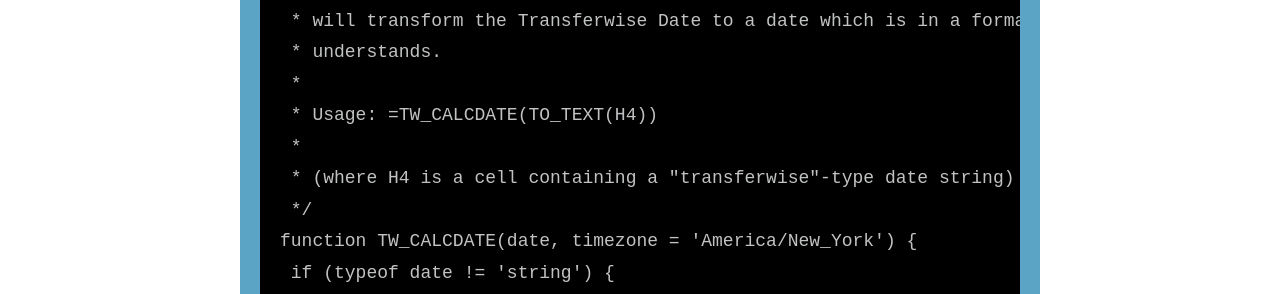
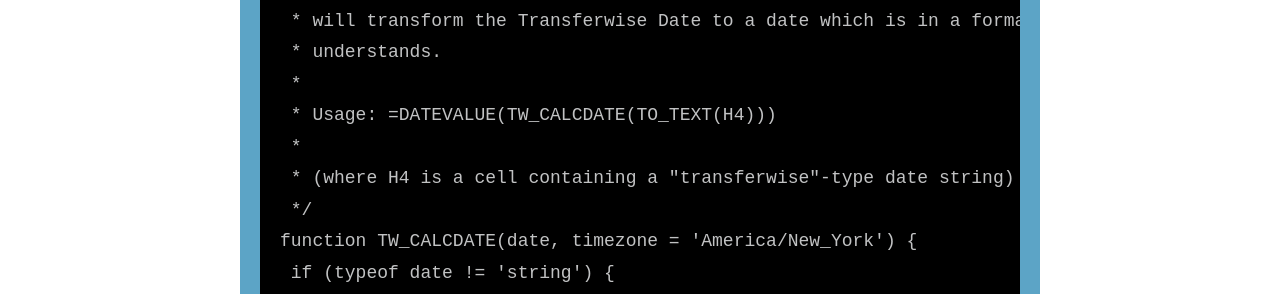
Before and after one commit to alberto56/dcycleblog, a Jekyll site: the page built from _posts/2020-04-25-transferwise-dates.md, in a window 1280 px wide. Shown: the part 1087-1381 px from the top of the page. Built offline with Jekyll 4.4.1, drawn with Linux system fonts in a browser that asks for light colours; nearby versions of some CDN libraries; comment, search, counter and statistics services are not loaded; some of the changed text lies outside the part shown.

Commit message:
Update 2020-04-25-transferwise-dates.md

```diff
--- a/_posts/2020-04-25-transferwise-dates.md
+++ b/_posts/2020-04-25-transferwise-dates.md
@@ -22,7 +22,7 @@
      * will transform the Transferwise Date to a date which is in a format that Google Sheets
      * understands.
      *
-     * Usage: =TW_CALCDATE(TO_TEXT(H4))
+     * Usage: =DATEVALUE(TW_CALCDATE(TO_TEXT(H4)))
      *
      * (where H4 is a cell containing a "transferwise"-type date string)
      */
```
